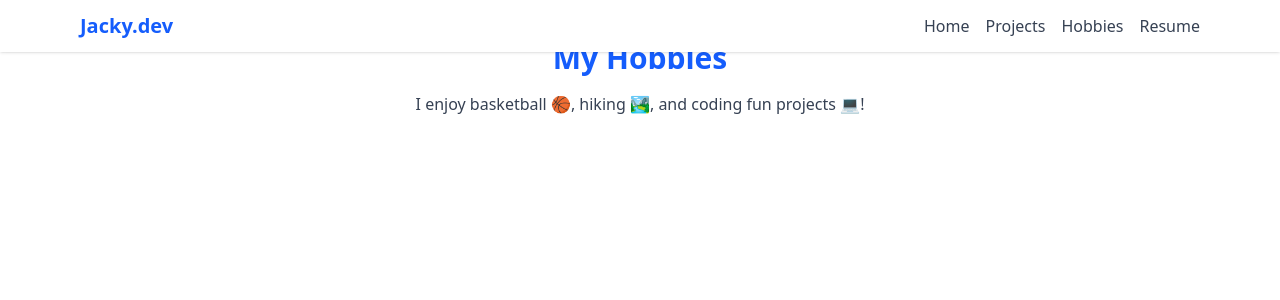
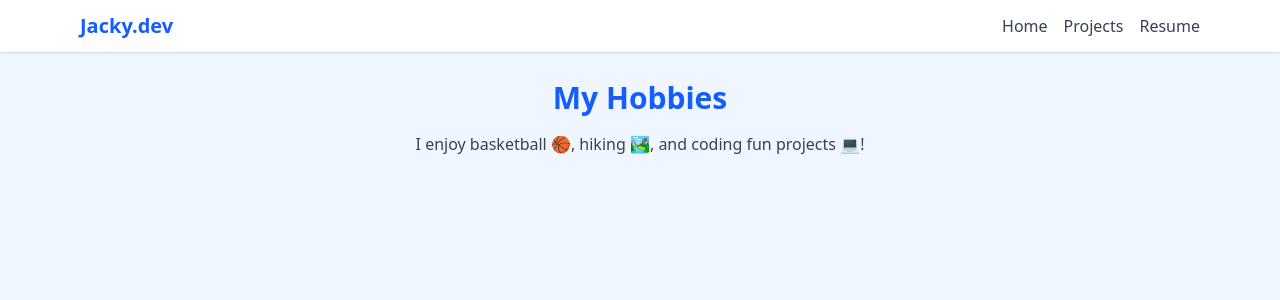
Before and after one commit to Jackyjz/JZSITE2025, a React (Vite) app in the folder pp/: page /JZSITE2025/hobbies in a window 1280 px wide. Shown: the top 300 px of the page. Built offline with nearby package versions, Linux system fonts and the light colour scheme.

Commit message:
disable hobby for now

```diff
--- a/pp/src/components/Navbar.jsx
+++ b/pp/src/components/Navbar.jsx
@@ -8,7 +8,7 @@ const Navbar = () => {
                 <div className="space-x-4 text-sm sm:text-base">
                     <Link to="/" className="hover:underline text-gray-700">Home</Link>
                     <Link to="/projects" className="hover:underline text-gray-700">Projects</Link>
-                    <Link to="/hobbies" className="hover:underline text-gray-700">Hobbies</Link>
+                    {/* <Link to="/hobbies" className="hover:underline text-gray-700">Hobbies</Link> */}
                     <Link to="/Resume" className="hover:underline text-gray-700">Resume</Link>
                 </div>
             </div>
--- a/pp/src/pages/Hobbies.jsx
+++ b/pp/src/pages/Hobbies.jsx
@@ -1,6 +1,6 @@
 const Hobbies = () => {
   return (
-    <section className="min-h-screen p-10 bg-white text-center">
+    <section className="pt-20 min-h-screen p-10 bg-gradient-to-tr bg-blue-50 text-center">
       <h2 className="text-3xl font-bold text-blue-600">My Hobbies</h2>
       <p className="mt-4 text-gray-700">I enjoy basketball 🏀, hiking 🏞️, and coding fun projects 💻!</p>
     </section>
```
